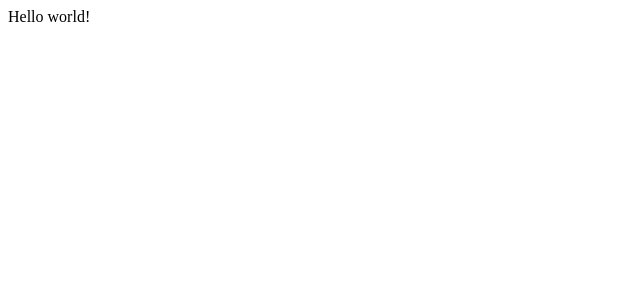
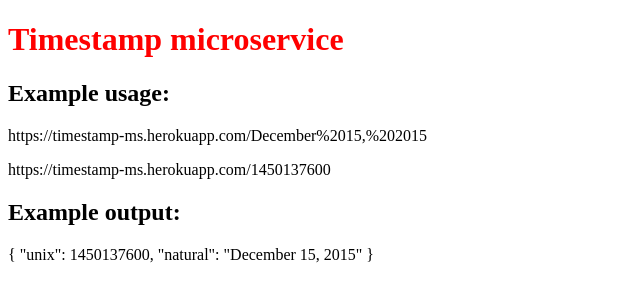
Before and after one commit to matt2112/timestamp-microservice, a website: page public/index.html in a window 1280 px wide. Shown: the whole page, without its empty margins (0-640 px from the left). Drawn offline with Linux system fonts and the light colour scheme.

Commit message:
basic functionality/routing

```diff
--- a/public/index.html
+++ b/public/index.html
@@ -4,8 +4,14 @@
         <title>Timestamp Microservice</title>
         <meta charset="utf8">
         <meta name="viewport" content="width=device-width, initial-scale=1">
+        <link rel="stylesheet" href="style.css" type="text/css">
     </head>
     <body>
-        Hello world!
+        <h1>Timestamp microservice</h1>
+        <h2>Example usage:</h2>
+        <p>https://timestamp-ms.herokuapp.com/December%2015,%202015</p>
+        <p>https://timestamp-ms.herokuapp.com/1450137600</p>
+        <h2>Example output:</h2>
+        <p>{ "unix": 1450137600, "natural": "December 15, 2015" }</p>
     </body>
 </html>
--- /dev/null
+++ b/public/style.css
@@ -0,0 +1,3 @@
+h1 {
+    color: red;
+}
```
Also changed, not shown: app.js (+12 -3 lines), Readme.md (added).
